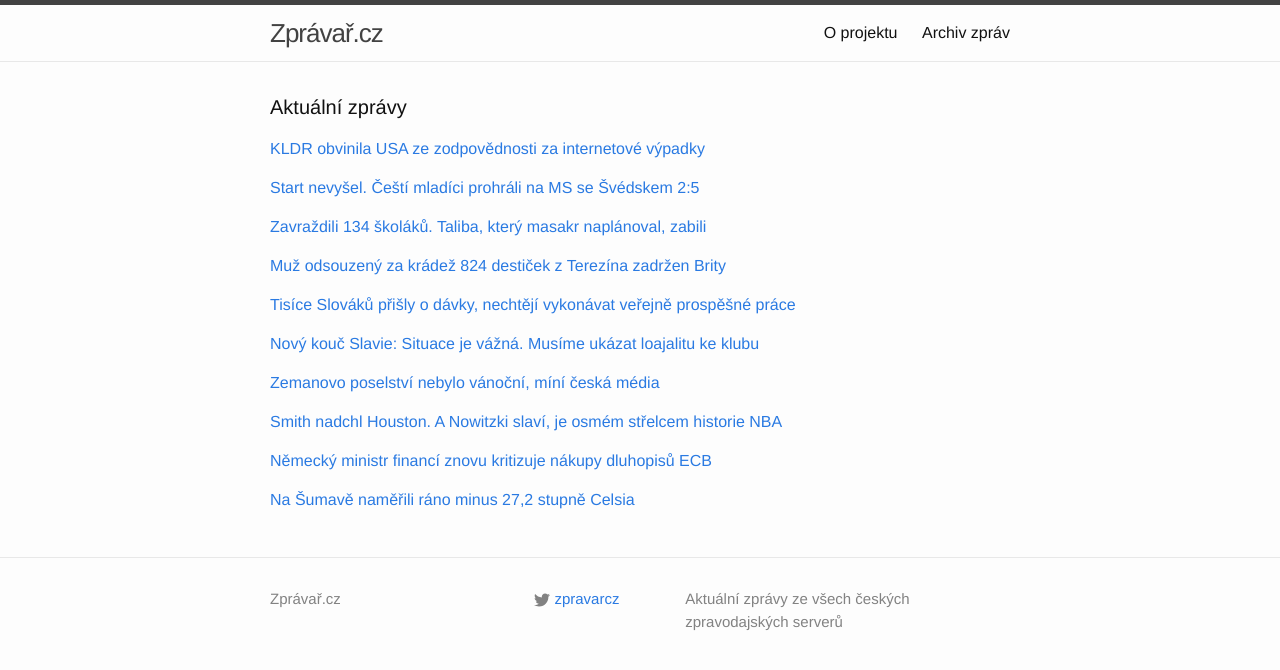
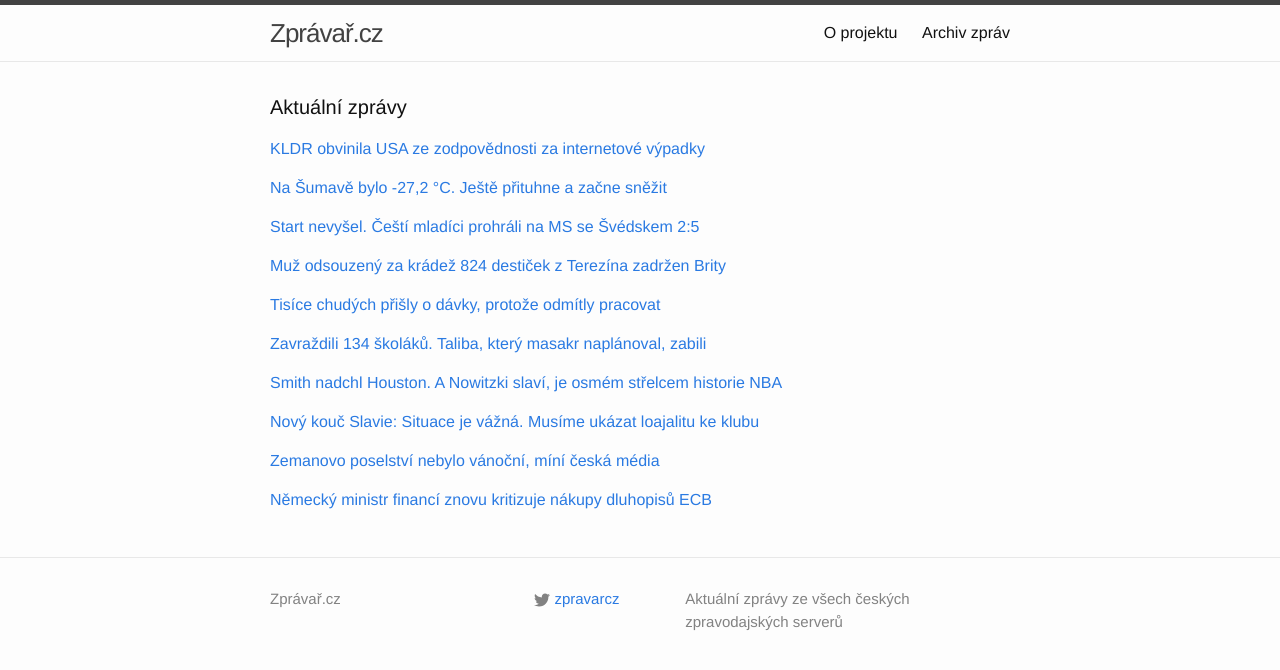
Before and after one commit to adliska/zpravar, a Jekyll site: the page built from index.html, in a window 1280 px wide. Shown: the top 670 px of the page. Built offline with Jekyll 4.4.1, drawn with Linux system fonts in a browser that asks for light colours; some of the changed lines change nothing that is shown.

Commit message:
zpravar news update

```diff
--- a/index.html
+++ b/index.html
@@ -17,8 +17,19 @@
 <li><a href=http://www.lidovky.cz/kldr-obvinila-usa-z-kyberutoku-obamu-nazvala-opici-z-pralesa-prw-/zpravy-svet.aspx?c=A141227_070748_ln_zahranici_mmu>KLDR obvinila USA z kyberútoku, Obamu nazvala opicí z pralesa  - www.lidovky.cz</a></li>
 <li><a href=http://zpravy.idnes.cz/kldr-vini-z-vypadku-internetu-usa-drd-/zahranicni.aspx?c=A141227_065533_zahranicni_cen>KLDR zasypala Obamu rasistickými urážkami, viní USA z výpadku internetu - zpravy.idnes.cz</a></li>
 </ul>
-</div><p><a href="javascript:;" onclick="toggle_visibility('zpravy1')">Start nevyšel. Čeští mladíci prohráli na MS se Švédskem 2:5</a></p>
+</div><p><a href="javascript:;" onclick="toggle_visibility('zpravy1')">Na Šumavě bylo -27,2 °C. Ještě přituhne a začne sněžit</a></p>
 <div id="zpravy1" style="display:none">
+<ul>
+<li><a href=http://www.tyden.cz/rubriky/domaci/pocasi/na-sumave-bylo-27-2-c-jeste-prituhne-a-zacne-snezit_328414.html>Na Šumavě bylo -27,2 °C. Ještě přituhne a začne sněžit - www.tyden.cz</a></li>
+<li><a href=http://zpravy.aktualne.cz/domaci/na-sumave-bylo-minus-27-2-stupne-celsia-brzy-zacne-i-snezit/r~fd8fc5868da811e4bdad0025900fea04/>Na Šumavě bylo minus 27,2 stupně Celsia. Brzy začne i sněžit - zpravy.aktualne.cz</a></li>
+<li><a href=http://domaci.ihned.cz/c1-63303570-zima-sumava-minus-dvacet-stupnu-2014>Na Šumavě naměřili až minus 27 stupňů. Nejvíc mrznout má na přelomu roku - domaci.ihned.cz</a></li>
+<li><a href=http://www.tyden.cz/rubriky/domaci/pocasi/konecne-zima-na-sumave-meli-27-2-c-jeste-prituhne_328414.html>Konečně zima, na Šumavě měli -27,2 °C. Ještě přituhne - www.tyden.cz</a></li>
+<li><a href=http://www.denik.cz/z_domova/na-sumave-namerili-rano-minus-27-2-stupne-celsia-20141227.html>Na Šumavě naměřili ráno minus 27,2 stupně Celsia - www.denik.cz</a></li>
+<li><a href=http://www.novinky.cz/domaci/357281-na-sumave-rano-namerili-minus-27-2-stupne.html>Na Šumavě ráno naměřili minus 27,2 stupně - www.novinky.cz</a></li>
+<li><a href=http://www.ceskenoviny.cz/zpravy/zpravy/v-rokytske-slati-na-sumave-bylo-rano-minus-27-2-st-c/1162690>V Rokytské slati na Šumavě bylo ráno minus 27,2 st.C - www.ceskenoviny.cz</a></li>
+</ul>
+</div><p><a href="javascript:;" onclick="toggle_visibility('zpravy2')">Start nevyšel. Čeští mladíci prohráli na MS se Švédskem 2:5</a></p>
+<div id="zpravy2" style="display:none">
 <ul>
 <li><a href=http://www.tyden.cz/rubriky/sport/hokej/reprezentace/start-nevysel-cesti-mladici-prohrali-na-ms-se-svedskem-2-5_328394.html>Start nevyšel. Čeští mladíci prohráli na MS se Švédskem 2:5 - www.tyden.cz</a></li>
 <li><a href=http://www.sportovninoviny.cz/zpravy/ceska-dvacitka-na-uvod-ms-prohrala-se-svedskem/1162346>Česká dvacítka na úvod MS prohrála se Švédskem - www.sportovninoviny.cz</a></li>
@@ -27,16 +38,6 @@
 <li><a href=http://www.tyden.cz/rubriky/sport/hokej/reprezentace/mladici-nestacili-na-svedy-na-uvod-ms-jednoznacne-prohrali_328394.html>Jednoznačná prohra! Mladíci nestačili na úvod MS na Švédy - www.tyden.cz</a></li>
 <li><a href=http://www.rozhlas.cz/_zprava/hokejova-dvacitka-zahajila-ms-porazkou-favorizovanym-svedum-podlehla-25--1436847>Hokejová dvacítka zahájila MS porážkou. Favorizovaným Švédům podlehla 2:5 - www.rozhlas.cz</a></li>
 <li><a href=http://hokej.idnes.cz/ms-junioru-hokej-cesko-svedsko-dzy-/reprezentace.aspx?c=A141227_013922_reprezentace_lge>Vránovy góly na Švédy nestačily, dvacítka opět nezvládla vstup do MS - hokej.idnes.cz</a></li>
-</ul>
-</div><p><a href="javascript:;" onclick="toggle_visibility('zpravy2')">Zavraždili 134 školáků. Taliba, který masakr naplánoval, zabili</a></p>
-<div id="zpravy2" style="display:none">
-<ul>
-<li><a href=http://www.tyden.cz/rubriky/zahranici/asie-a-oceanie/zavrazdili-134-skolaku-taliba-ktery-masakr-naplanoval-zabili_328401.html>Zavraždili 134 školáků. Taliba, který masakr naplánoval, zabili - www.tyden.cz</a></li>
-<li><a href=http://www.tyden.cz/rubriky/zahranici/asie-a-oceanie/zavrazdili-134-deti-taliba-ktery-masakr-naplanoval-zabili_328401.html>Zavraždili 134 dětí. Taliba, který masakr naplánoval, zabili - www.tyden.cz</a></li>
-<li><a href=http://www.tyden.cz/rubriky/zahranici/asie-a-oceanie/zavrevrazdili-134-deti-muze-ktery-masakr-naplanoval-zabili_328401.html>Zavřevraždili 134 dětí. Muže, který masakr naplánoval, zabili - www.tyden.cz</a></li>
-<li><a href=http://www.novinky.cz/zahranicni/svet/357279-v-pakistanu-zabili-talibance-saddama-ktery-zosnoval-utok-na-skolaky.html>V Pákistánu zabili tálibánce Saddáma, který zosnoval útok na školáky - www.novinky.cz</a></li>
-<li><a href=http://zpravy.aktualne.cz/zahranici/ve-skole-umrelo-150-lidi-muze-ktery-utok-planoval-zabili/r~a1bd058c8d9611e490f70025900fea04/>Ve škole umřelo 150 lidí. Muže, který útok plánoval, zabili - zpravy.aktualne.cz</a></li>
-<li><a href=http://zpravy.idnes.cz/pakistan-zastrelil-jednoho-z-velitelu-talibanu-saddama-pib-/zahranicni.aspx?c=A141227_074656_zahranicni_cen>Pákistán oznámil smrt velitele Talibanu, který naplánoval útok na školu - zpravy.idnes.cz</a></li>
 </ul>
 </div><p><a href="javascript:;" onclick="toggle_visibility('zpravy3')">Muž odsouzený za krádež 824 destiček z Terezína zadržen Brity</a></p>
 <div id="zpravy3" style="display:none">
@@ -48,51 +49,55 @@
 <li><a href=http://www.ceskenoviny.cz/zpravy/zpravy/v-britanii-zadrzeli-cecha-ktery-kradl-v-terezinskem-pamatniku/1162673>V Británii zadrželi Čecha, který kradl v terezínském památníku - www.ceskenoviny.cz</a></li>
 <li><a href=http://www.novinky.cz/zahranicni/evropa/357274-britove-chytili-cecha-hledaneho-kvuli-kradezi-desticek-z-terezina.html>Britové chytili Čecha hledaného kvůli krádeži destiček z Terezína - www.novinky.cz</a></li>
 </ul>
-</div><p><a href="javascript:;" onclick="toggle_visibility('zpravy4')">Tisíce Slováků přišly o dávky, nechtějí vykonávat veřejně prospěšné práce</a></p>
+</div><p><a href="javascript:;" onclick="toggle_visibility('zpravy4')">Tisíce chudých přišly o dávky, protože odmítly pracovat</a></p>
 <div id="zpravy4" style="display:none">
 <ul>
+<li><a href=http://www.tyden.cz/rubriky/byznys/slovensko/tisice-chudych-prisly-o-davky-protoze-odmitly-pracovat_328411.html>Tisíce chudých přišly o dávky, protože odmítly pracovat - www.tyden.cz</a></li>
 <li><a href=http://zahranicni.ihned.cz/evropa-slovensko/c1-63303560-slovensko-socialni-davky-verejne-prospesne-prace-odmitnout>Tisíce Slováků přišly o dávky, nechtějí vykonávat veřejně prospěšné práce - zahranicni.ihned.cz</a></li>
 <li><a href=http://zpravy.aktualne.cz/zahranici/tisice-slovaku-odmitly-pracovat-prisly-o-socialni-davky/r~187dab6e8da511e4aff10025900fea04/>Tisíce Slováků odmítly pracovat, přišly o sociální dávky - zpravy.aktualne.cz</a></li>
 <li><a href=http://www.tyden.cz/rubriky/byznys/slovensko/tisice-chudych-prisly-o-davky-protoze-si-je-odmitli-odpracovat_328411.html>Tisíce chudých přišly o dávky, protože si je odmítli odpracovat - www.tyden.cz</a></li>
 <li><a href=http://zpravy.aktualne.cz/tisice-slovaku-odmitly-pracovat-prisly-o-socialni-davky/r~187dab6e8da511e4aff10025900fea04/>Tisíce Slováku odmítly pracovat, přišly o sociální dávky - zpravy.aktualne.cz</a></li>
 <li><a href=http://www.ceskenoviny.cz/zpravy/zpravy/tisice-slovaku-prisly-o-davky-protoze-si-je-odmitli-odpracovat/1162684>Tisíce Slováků přišly o dávky, protože si je odmítli odpracovat - www.ceskenoviny.cz</a></li>
 </ul>
-</div><p><a href="javascript:;" onclick="toggle_visibility('zpravy5')">Nový kouč Slavie: Situace je vážná. Musíme ukázat loajalitu ke klubu</a></p>
+</div><p><a href="javascript:;" onclick="toggle_visibility('zpravy5')">Zavraždili 134 školáků. Taliba, který masakr naplánoval, zabili</a></p>
 <div id="zpravy5" style="display:none">
+<ul>
+<li><a href=http://www.tyden.cz/rubriky/zahranici/asie-a-oceanie/zavrazdili-134-skolaku-taliba-ktery-masakr-naplanoval-zabili_328401.html>Zavraždili 134 školáků. Taliba, který masakr naplánoval, zabili - www.tyden.cz</a></li>
+<li><a href=http://www.tyden.cz/rubriky/zahranici/asie-a-oceanie/zavrazdili-134-deti-taliba-ktery-masakr-naplanoval-zabili_328401.html>Zavraždili 134 dětí. Taliba, který masakr naplánoval, zabili - www.tyden.cz</a></li>
+<li><a href=http://www.tyden.cz/rubriky/zahranici/asie-a-oceanie/zavrevrazdili-134-deti-muze-ktery-masakr-naplanoval-zabili_328401.html>Zavřevraždili 134 dětí. Muže, který masakr naplánoval, zabili - www.tyden.cz</a></li>
+<li><a href=http://www.novinky.cz/zahranicni/svet/357279-v-pakistanu-zabili-talibance-saddama-ktery-zosnoval-utok-na-skolaky.html>V Pákistánu zabili tálibánce Saddáma, který zosnoval útok na školáky - www.novinky.cz</a></li>
+<li><a href=http://zpravy.aktualne.cz/zahranici/ve-skole-umrelo-150-lidi-muze-ktery-utok-planoval-zabili/r~a1bd058c8d9611e490f70025900fea04/>Ve škole umřelo 150 lidí. Muže, který útok plánoval, zabili - zpravy.aktualne.cz</a></li>
+<li><a href=http://zpravy.idnes.cz/pakistan-zastrelil-jednoho-z-velitelu-talibanu-saddama-pib-/zahranicni.aspx?c=A141227_074656_zahranicni_cen>Pákistán oznámil smrt velitele Talibanu, který naplánoval útok na školu - zpravy.idnes.cz</a></li>
+</ul>
+</div><p><a href="javascript:;" onclick="toggle_visibility('zpravy6')">Smith nadchl Houston. A Nowitzki slaví, je osmém střelcem historie NBA</a></p>
+<div id="zpravy6" style="display:none">
+<ul>
+<li><a href=http://sport.idnes.cz/nba-basketbal-denni-souhrn-dc7-/basket.aspx?c=A141227_093942_sport-basket_ten>Smith nadchl Houston. A Nowitzki slaví, je osmém střelcem historie NBA - sport.idnes.cz</a></li>
+<li><a href=http://www.sportovninoviny.cz/zpravy/nowitzki-se-posunul-na-osme-misto-historicke-tabulky-strelcu-nba/1162688>Nowitzki se posunul na osmé místo historické tabulky střelců NBA - www.sportovninoviny.cz</a></li>
+<li><a href=http://www.denik.cz/ostatni_sport/nowitzki-prekonal-dalsi-metu-posunul-na-osme-misto-historicke-tabulky-strelcu-20.html>Nowitzki překonal další metu, posunul na osmé místo tabulky střelců NBA - www.denik.cz</a></li>
+<li><a href=http://sport.aktualne.cz/nowitzki-se-posunul-na-osme-misto-historicke-tabulky-strelcu/r~ed051fee8d9f11e4b98c002590604f2e/>Nowitzki se posunul na osmé místo historické tabulky střelců - sport.aktualne.cz</a></li>
+</ul>
+</div><p><a href="javascript:;" onclick="toggle_visibility('zpravy7')">Nový kouč Slavie: Situace je vážná. Musíme ukázat loajalitu ke klubu</a></p>
+<div id="zpravy7" style="display:none">
 <ul>
 <li><a href=http://hokej.idnes.cz/hokejova-extraliga-sparta-slavia-rozhovor-s-trenerem-gregorem-pvo-/hokej.aspx?c=A141227_092617_hokej_bem>Nový kouč Slavie: Situace je vážná. Musíme ukázat loajalitu ke klubu - hokej.idnes.cz</a></li>
 <li><a href=http://www.tyden.cz/rubriky/sport/hokej/extraliga/slavia-ve-srabu-musime-to-brat-pozitivne-tvrdi-jeji-novy-kouc_328398.html>Slavia ve srabu. Musíme to brát pozitivně, tvrdí její nový kouč - www.tyden.cz</a></li>
 <li><a href=http://sport.aktualne.cz/novy-trener-slavie-u-hracu-mi-schazela-loajalita-ke-klubu/r~0dee351e8d4711e49f60002590604f2e/>Nový trenér Slavie: U hráčů mi scházela loajalita ke klubu - sport.aktualne.cz</a></li>
 <li><a href=http://www.tyden.cz/rubriky/sport/hokej/extraliga/slavie-ve-srabu-musime-to-brat-pozitivne-tvrdi-jeji-novy-kouc_328398.html>Slavie ve srabu. Musíme to brát pozitivně, tvrdí její nový kouč - www.tyden.cz</a></li>
 </ul>
-</div><p><a href="javascript:;" onclick="toggle_visibility('zpravy6')">Zemanovo poselství nebylo vánoční, míní česká média</a></p>
-<div id="zpravy6" style="display:none">
+</div><p><a href="javascript:;" onclick="toggle_visibility('zpravy8')">Zemanovo poselství nebylo vánoční, míní česká média</a></p>
+<div id="zpravy8" style="display:none">
 <ul>
 <li><a href=http://www.ceskenoviny.cz/zpravy/zpravy/zemanovo-poselstvi-nebylo-vanocni-mini-ceska-media/1162652>Zemanovo poselství nebylo vánoční, míní česká média - www.ceskenoviny.cz</a></li>
 <li><a href=http://www.tyden.cz/rubriky/domaci/zemanuv-projev-nebyl-vanocni-ale-sebestredny-mini-media_328400.html>Zemanův projev nebyl vánoční, ale sebestředný, míní média - www.tyden.cz</a></li>
 <li><a href=http://zpravy.aktualne.cz/domaci/media-kritizuji-zemanuv-projev-soustredil-se-na-sebe-tvrdi/r~ad0193548d9111e49e4b0025900fea04/>Média kritizují Zemanův projev. Soustředil se na sebe, tvrdí - zpravy.aktualne.cz</a></li>
 <li><a href=http://www.denik.cz/z_domova/media-zemanovo-poselstvi-nebylo-vanocni-20141227.html>Média: Zemanovo poselství nebylo vánoční - www.denik.cz</a></li>
 </ul>
-</div><p><a href="javascript:;" onclick="toggle_visibility('zpravy7')">Smith nadchl Houston. A Nowitzki slaví, je osmém střelcem historie NBA</a></p>
-<div id="zpravy7" style="display:none">
-<ul>
-<li><a href=http://sport.idnes.cz/nba-basketbal-denni-souhrn-dc7-/basket.aspx?c=A141227_093942_sport-basket_ten>Smith nadchl Houston. A Nowitzki slaví, je osmém střelcem historie NBA - sport.idnes.cz</a></li>
-<li><a href=http://www.sportovninoviny.cz/zpravy/nowitzki-se-posunul-na-osme-misto-historicke-tabulky-strelcu-nba/1162688>Nowitzki se posunul na osmé místo historické tabulky střelců NBA - www.sportovninoviny.cz</a></li>
-<li><a href=http://www.denik.cz/ostatni_sport/nowitzki-prekonal-dalsi-metu-posunul-na-osme-misto-historicke-tabulky-strelcu-20.html>Nowitzki překonal další metu, posunul na osmé místo tabulky střelců NBA - www.denik.cz</a></li>
-<li><a href=http://sport.aktualne.cz/nowitzki-se-posunul-na-osme-misto-historicke-tabulky-strelcu/r~ed051fee8d9f11e4b98c002590604f2e/>Nowitzki se posunul na osmé místo historické tabulky střelců - sport.aktualne.cz</a></li>
-</ul>
-</div><p><a href="javascript:;" onclick="toggle_visibility('zpravy8')">Německý ministr financí znovu kritizuje nákupy dluhopisů ECB</a></p>
-<div id="zpravy8" style="display:none">
+</div><p><a href="javascript:;" onclick="toggle_visibility('zpravy9')">Německý ministr financí znovu kritizuje nákupy dluhopisů ECB</a></p>
+<div id="zpravy9" style="display:none">
 <ul>
 <li><a href=http://www.denik.cz/ekonomika/nemecky-ministr-financi-znovu-kritizuje-nakupy-dluhopisu-ecb-20141227.html>Německý ministr financí znovu kritizuje nákupy dluhopisů ECB - www.denik.cz</a></li>
 <li><a href=http://www.financninoviny.cz/zpravodajstvi/zpravy/nemecky-ministr-financi-znovu-kritizuje-nakupy-dluhopisu-ecb/1162649>Německý ministr financí znovu kritizuje nákupy dluhopisů ECB - www.financninoviny.cz</a></li>
 <li><a href=http://byznys.ihned.cz/c1-63303160-ecb-evropska-centralni-banka-nakupy-dluhopisu-wolfgang-schauble-nemecko-euro-eurozona>Schäuble kritizuje nákupy dluhopisů ECB a žádá především reformy - byznys.ihned.cz</a></li>
 </ul>
-</div><p><a href="javascript:;" onclick="toggle_visibility('zpravy9')">Na Šumavě naměřili ráno minus 27,2 stupně Celsia</a></p>
-<div id="zpravy9" style="display:none">
-<ul>
-<li><a href=http://www.denik.cz/z_domova/na-sumave-namerili-rano-minus-27-2-stupne-celsia-20141227.html>Na Šumavě naměřili ráno minus 27,2 stupně Celsia - www.denik.cz</a></li>
-<li><a href=http://www.novinky.cz/domaci/357281-na-sumave-rano-namerili-minus-27-2-stupne.html>Na Šumavě ráno naměřili minus 27,2 stupně - www.novinky.cz</a></li>
-<li><a href=http://www.ceskenoviny.cz/zpravy/zpravy/v-rokytske-slati-na-sumave-bylo-rano-minus-27-2-st-c/1162690>V Rokytské slati na Šumavě bylo ráno minus 27,2 st.C - www.ceskenoviny.cz</a></li>
-</ul>
 </div></div>
```
